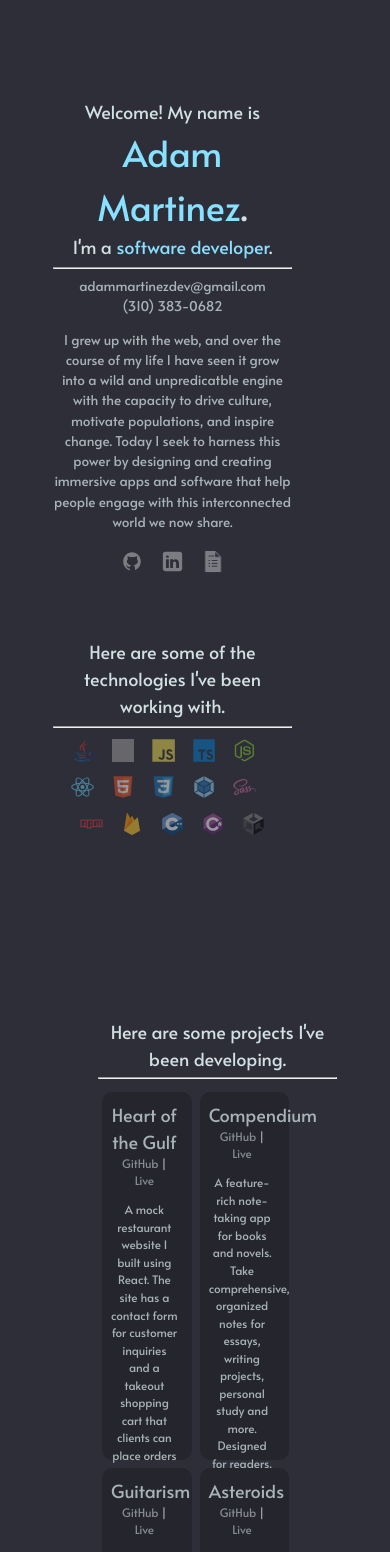
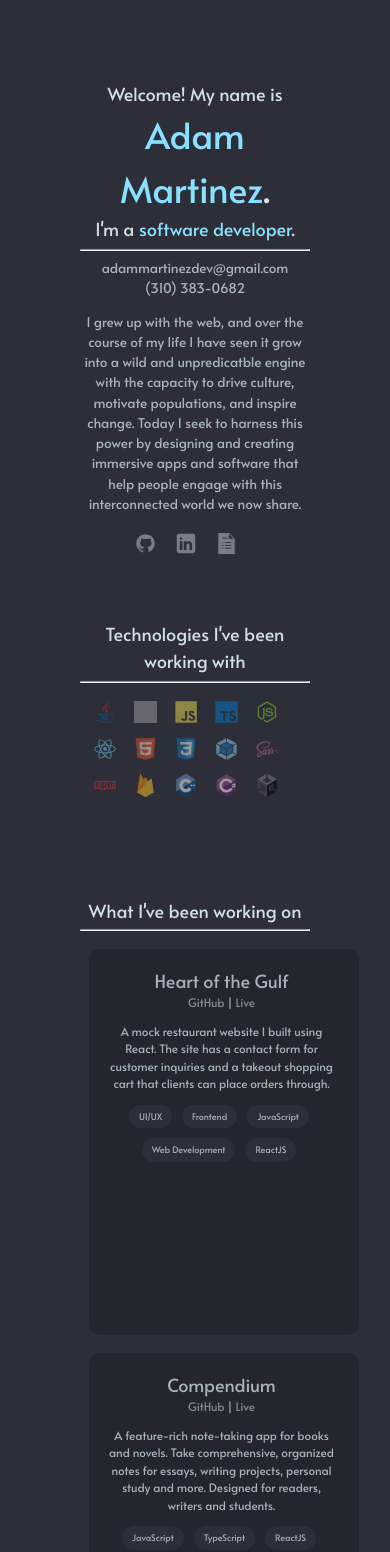
Before and after one commit to adamnmartinez/sitev2, a React (Vite) app: page / in a window 390 px wide. Shown: the top 1552 px of the page. Built offline with nearby package versions, Linux system fonts and the light colour scheme; grey boxes are pictures that could not be loaded; a web font is replaced by a local one.

Commit message:
Added new projects

```diff
--- a/src/components/NamePlate.jsx
+++ b/src/components/NamePlate.jsx
@@ -71,7 +71,7 @@ export default function NamePlate() {
           share.
         </p>
         <Links />
-        <br />
+        {/* <br /> */}
         <p className="hoverText">{hover}</p>
       </div>
     </div>
--- a/src/components/Projects.jsx
+++ b/src/components/Projects.jsx
@@ -6,7 +6,7 @@ import guitarism from "../assets/images/guitarism.png"
 import asteroids from "../assets/images/asteroids_screenshot.png"
 
 export default function Projects() {
-  function ProjectItem({ name, desc, img, tags = [], repo, live }) {
+  function ProjectItem({ name, desc, tags = [], repo, live }) {
     return (
       <li className="projectListElement">
         <div className="projectDetails">
@@ -14,19 +14,29 @@ export default function Projects() {
           <span className="projectLinks">
             <a href={repo} target="_blank">
               GitHub
-            </a>{" "}
-            |{" "}
+            </a>
+            {live ? <> {" | "}
             <a href={live} target="_blank">
               Live
-            </a>
+            </a></> : ""}
           </span>
           <p>{desc}</p>
         </div>
-        <a href={live} target="_blank">
-          {/* <img className="projectScreenshot" src={img}></img> */}
-        </a>
+        <TagList tags={tags}/>
       </li>
     );
+  }
+
+  function TagList({tags}) {
+    let tagsUL = [];
+    for (let i = 0; i < tags.length; i++){
+      tagsUL.push(<li className="tagBubble">{tags[i]}</li>)
+    }
+    return (
+      <ul className="tagList">
+        {tagsUL}
+      </ul>
+    )
   }
 
   function ProjectList() {
@@ -35,37 +45,42 @@ export default function Projects() {
         <ProjectItem
           name="Heart of the Gulf"
           desc="A mock restaurant website I built using React. The site has a contact form for customer inquiries and a takeout shopping cart that clients can place orders through."
-          img={hotg}
+          tags={["UI/UX", "Frontend", "JavaScript", "Web Development", "ReactJS"]}
           repo="https://github.com/adamnmartinez/heartofthegulfv2"
           live="https://heartofthegulf.netlify.app/"
         />
         <ProjectItem
           name="Compendium"
           desc="A feature-rich note-taking app for books and novels. Take comprehensive, organized notes for essays, writing projects, personal study and more. Designed for readers, writers and students."
-          img={compendium}
+          tags={["JavaScript", "TypeScript", "ReactJS", "Web Development", "Full Stack", "NodeJS", "API"]}
           repo="https://github.com/adamnmartinez/compendium"
           live="https://compendiumapp.netlify.app/"
         />
         <ProjectItem
           name="Guitarism"
           desc="A powerful tool for writing, editing, and sharing guitar tablature. The app is equipped with an immersive notation builder designed to unlock user creativity. Built with React and Firebase, written in Typescript."
-          img={guitarism}
+          tags={["JavaScript", "TypeScript", "ReactJS", "Web Development", "Full Stack", "NodeJS", "API"]}
           repo="https://github.com/adamnmartinez/guitarism"
           live="https://guitarism.netlify.app/"
         />
         <ProjectItem
           name="Asteroids"
           desc="A shower of asteroids is on a collision path with earth, and there's only one pilot who can stop it from destroying everything. How long can you hold out? Asteroids is a 2D pixel-graphics arcade game made in Unity, written in C#."
-          img={asteroids}
+          tags={["Unity", "Game Development", "C#"]}
           repo="https://github.com/adamnmartinez/AsteroidGame"
-          live="https://github.com/adamnmartinez/AsteroidGame"
         />
         <ProjectItem
           name="Escape the Rift"
           desc="Escape the Rift is a gravity-bending platformer game built in Unity. This solo project was completed in under 96 hours for the Macro Jam #2 Game Jam hosted by benZamg."
-          img={etrss}
+          tags={["Unity", "Game Development", "C#", "Game Jam"]}
           repo="https://github.com/adamnmartinez/DistortionGame"
           live="https://kaymati.itch.io/escape-the-rift"
+        />
+        <ProjectItem
+          name="SecureAPI"
+          desc="A secure backend web authentication API build with NodeJS, designed to be resilient against misuse and common cyberattacks."
+          tags={["NodeJS", "Backend", "API", "Cybersecurity"]}
+          repo="https://github.com/adamnmartinez/SecureAPI"
         />
       </ul>
     );
@@ -73,7 +88,7 @@ export default function Projects() {
 
   return (
     <div id="projects">
-      <header>Here are some projects I've been developing.</header>
+      <header>What I've been working on</header>
       <hr />
       <ProjectList />
     </div>
--- a/src/components/Skills.jsx
+++ b/src/components/Skills.jsx
@@ -40,8 +40,8 @@ export default function Skills() {
         <SkillIcon icon={cssicon} name="CSS" />
         <SkillIcon icon={webpackicon} name="Webpack" />
         <SkillIcon icon={sassicon} name="Sass" />
-        <SkillIcon icon={npmicon} name="npm" />
-        <SkillIcon icon={firebase} name="firebase" />
+        <SkillIcon icon={npmicon} name="Node Package Manager" />
+        <SkillIcon icon={firebase} name="Firebase" />
         <SkillIcon icon={cpp} name="C++" />
         <SkillIcon icon={csharp} name="C#" />
         <SkillIcon icon={unity} name="Unity" last={true} />
@@ -51,10 +51,10 @@ export default function Skills() {
 
   return (
     <div id="skills">
-      <h1>Here are some of the technologies I've been working with.</h1>
+      <h1>Technologies I've been working with</h1>
       <hr />
       <SkillList />
-      <br />
+      {/* <br /> */}
       <p className="hoverText">{hover}</p>
     </div>
   );
--- a/src/style/style.css
+++ b/src/style/style.css
@@ -42,18 +42,10 @@
 }
 
 #flexcontainer {
-  display: inline;
+  /* display: inline; */
 }
 
 .leftContainer {
-  /* padding: 10rem; */
-  /* padding-top: 5rem;
-  padding-right: 5rem; */
-  /* padding-bottom: 0; */
-  /* float: left; */
-  /* width: 500px;
-  height: 700px; */
-
   padding: 10rem;
 }
 
@@ -64,12 +56,10 @@
 }
 
 #skills {
-  text-align: center;
+  padding-top: 10rem;
+  padding-bottom: 2.5rem;
   font-size: 1.5rem;
-  padding-top: 10rem;
-  padding-bottom: 10rem;
-  height: 200px;
-  max-height: 200px;
+  height: 25px;
 }
 
 .leftContainer .namePlateBody:hover {
@@ -135,10 +125,12 @@ h1 {
 }
 
 .iconList {
-  display: inline;
   list-style: none;
-  height: 50px;
-  max-height: 50px;
+  text-align: left;
+}
+
+.iconList li {
+  display: inline-block;
 }
 
 .icon {
@@ -148,12 +140,8 @@ h1 {
   margin-left: 0rem;
   height: 2.5rem;
   width: 2.5rem;
-  float: left;
+
   transition: opacity 500ms;
-}
-
-img.icon.last {
-  margin-right: 0;
 }
 
 .icon:hover {
@@ -167,46 +155,49 @@ img.icon.last {
 }
 
 .projectListElement {
-  display: inline-block;
-  width: 30%;
+  width: 26rem;
   height: 350px;
-  padding: 1rem;
+  padding: 2rem;
   border-radius: 10px;
   margin-bottom: 30px;
-  margin: 4px;
+  margin: 1rem;
   float: left;
   background-color: var(--bg_dark);
+}
+
+.tagList {
+  list-style: none;
+  margin: 0;
+  padding: 0;
+}
+
+.tagList li {
+  display: inline-block;
+  text-align: center;
+  margin-right: 10px;
+  margin-bottom: 10px;
+  padding: 5px;
+  padding-left: 10px;
+  padding-right: 10px;
+  border-radius: 50px;
+  background-color: var(--bg);
 }
 
 #projects header {
   font-size: 2rem;
 }
+
 #projects p {
   font-size: 1.3rem;
-}
-
-.projectScreenshot {
-  height: 120px;
-  width: 240px;
-  padding: 1rem;
-  margin-left: 1rem;
-  border-radius: 20px;
-  opacity: 70%;
-  transition: opacity 500ms;
 }
 
 .projectDetails {
   margin-right: 5px;
 }
 
-.projectScreenshot:hover {
-  opacity: 100%;
-  transition: opacity 500ms;
-}
-
 @media (max-width: 1400px) {
   .projectListElement {
-    display: block;
+    /* display: block; */
   }
 
   .projectScreenshot {
@@ -233,37 +224,28 @@ img.icon.last {
     height: 450px;
   }
 
-  .iconList li {
-    display: inline-block;
+  #skills {
+    padding-bottom: 20rem;
+  }
+
+  .iconList {
+    text-align: center;
   }
 
   .rightContainer {
-    padding-right: 5rem;
+    float: center;
+    padding: 8rem;
   }
 
   .leftContainer {
-    padding-left: 5rem;
+    padding: 8rem;
     padding-bottom: 0;
-  }
-
-  .projectList {
-    /* max-height: 100%; */
-    /* overflow-y: visible; */
   }
 
   .projectListElement {
     display: inline-block;
     text-align: center;
-  }
-
-  .projectScreenshot {
-    height: 100px;
-    width: 200px;
-    padding: 1rem;
-    padding-left: 0;
-    padding-right: 0;
-    margin-left: 1rem;
-    margin-bottom: 40px;
+    float: none;
   }
 
   .hoverText {
```
